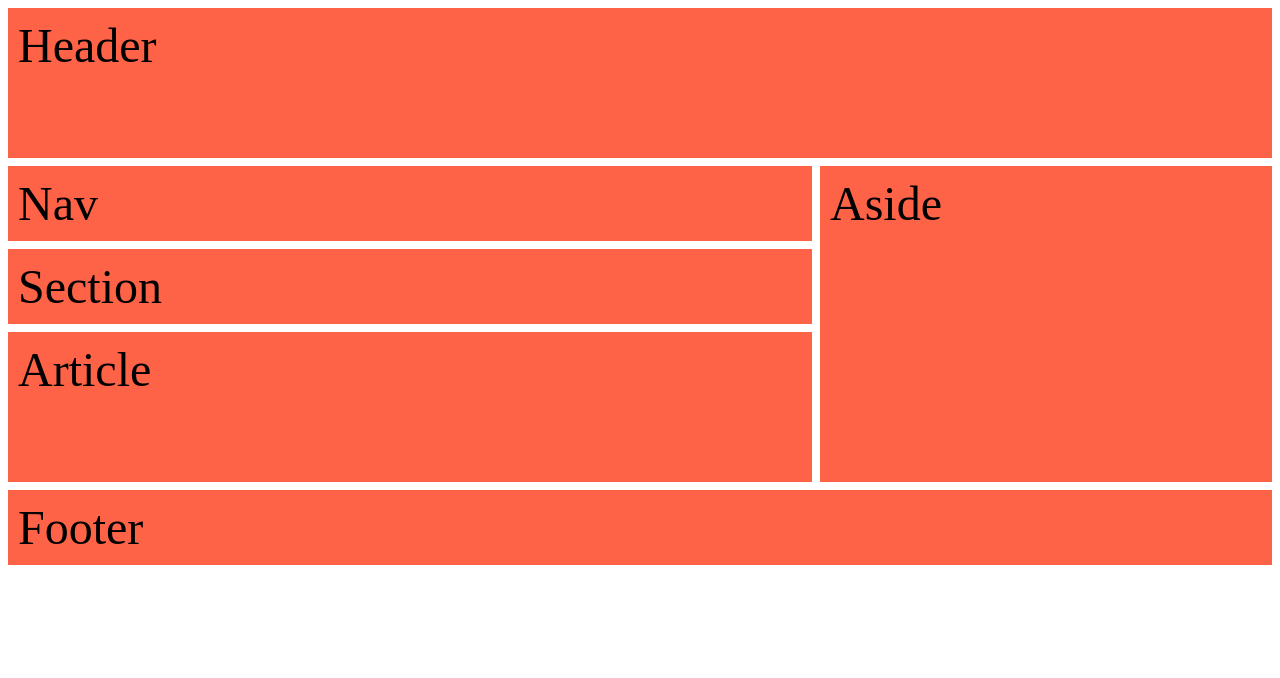
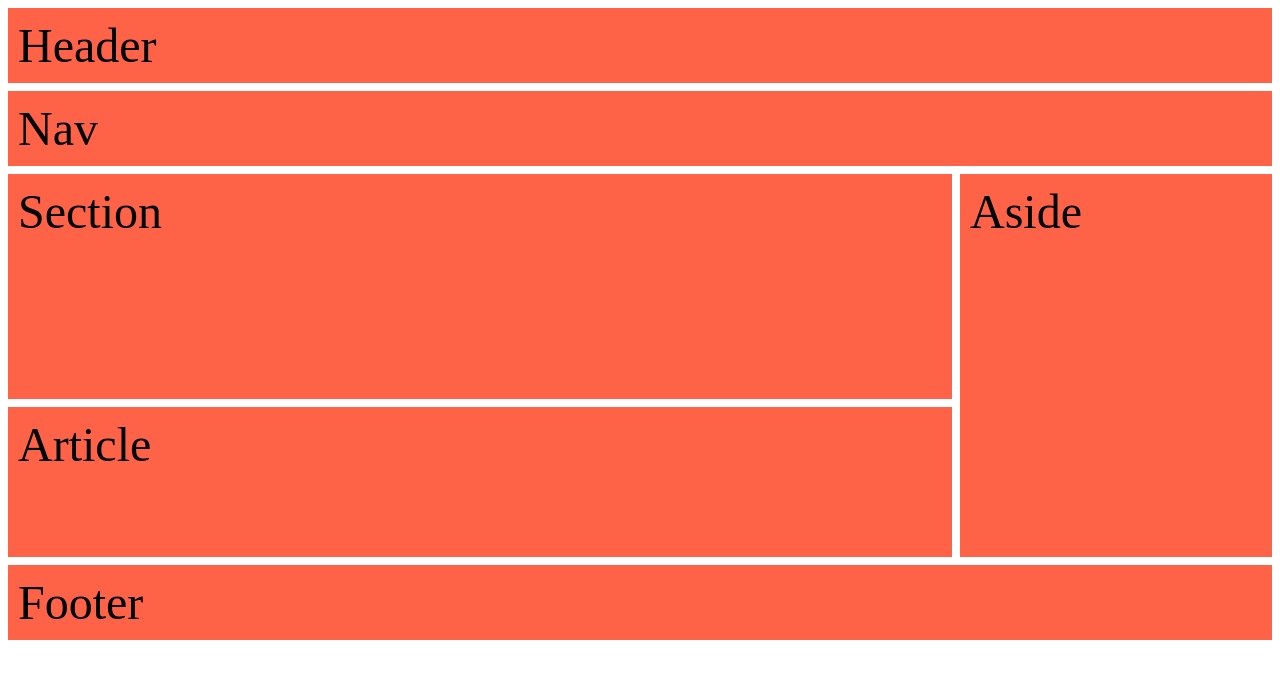
Before and after one commit to andylopezgit/gridPractice, a plain HTML site: page index.html in a window 1280 px wide. Drawn offline with Linux system fonts and the light colour scheme.

Commit message:
cambios tamaños de rows

```diff
--- a/style.css
+++ b/style.css
@@ -28,13 +28,13 @@ main {
     main {
         grid-template-areas:
         "header  header header"
-        "nav nav aside"
+        "nav nav nav"
         "section section aside"
         "article article aside"
         "footer footer footer";
 
-        grid-template-columns: 1fr 2fr 1 fr;
-        grid-template-rows: 2fr 1fr 1fr 2fr 1fr;
+        grid-template-columns: 1fr 2fr 1fr;
+        grid-template-rows: 1fr 1fr 3fr 2fr 1fr;
 
     }
 
```
